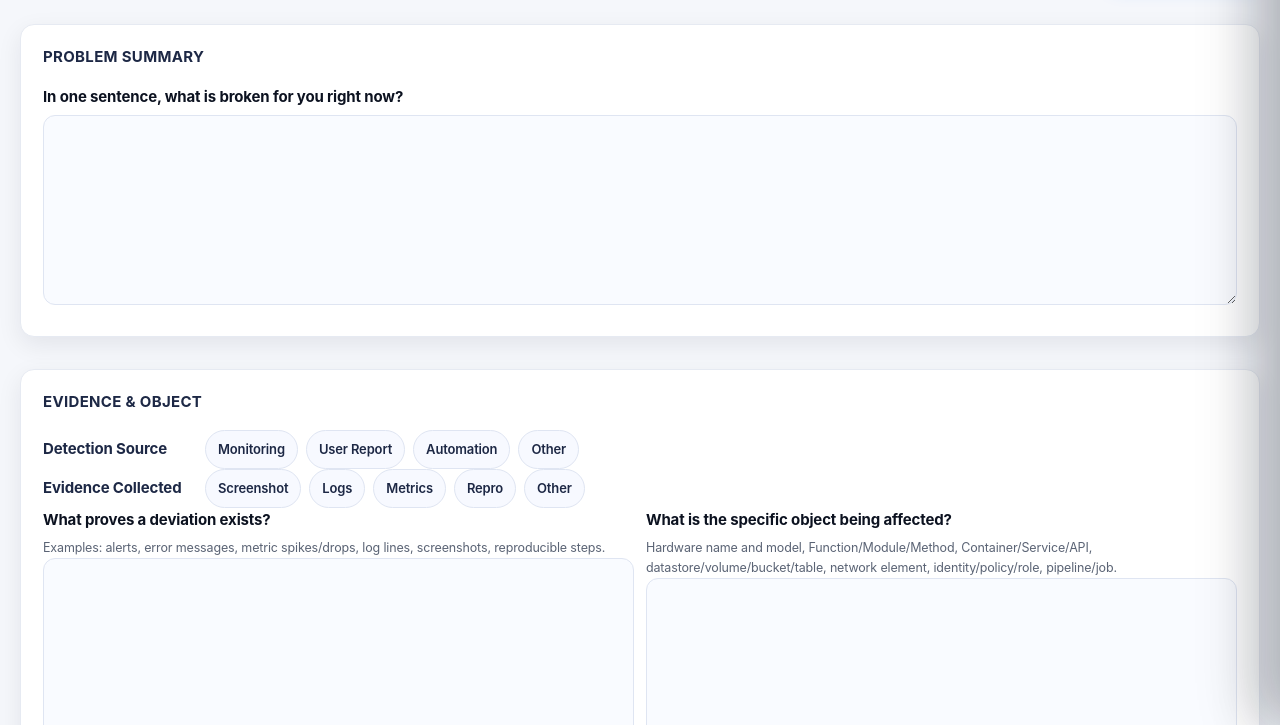
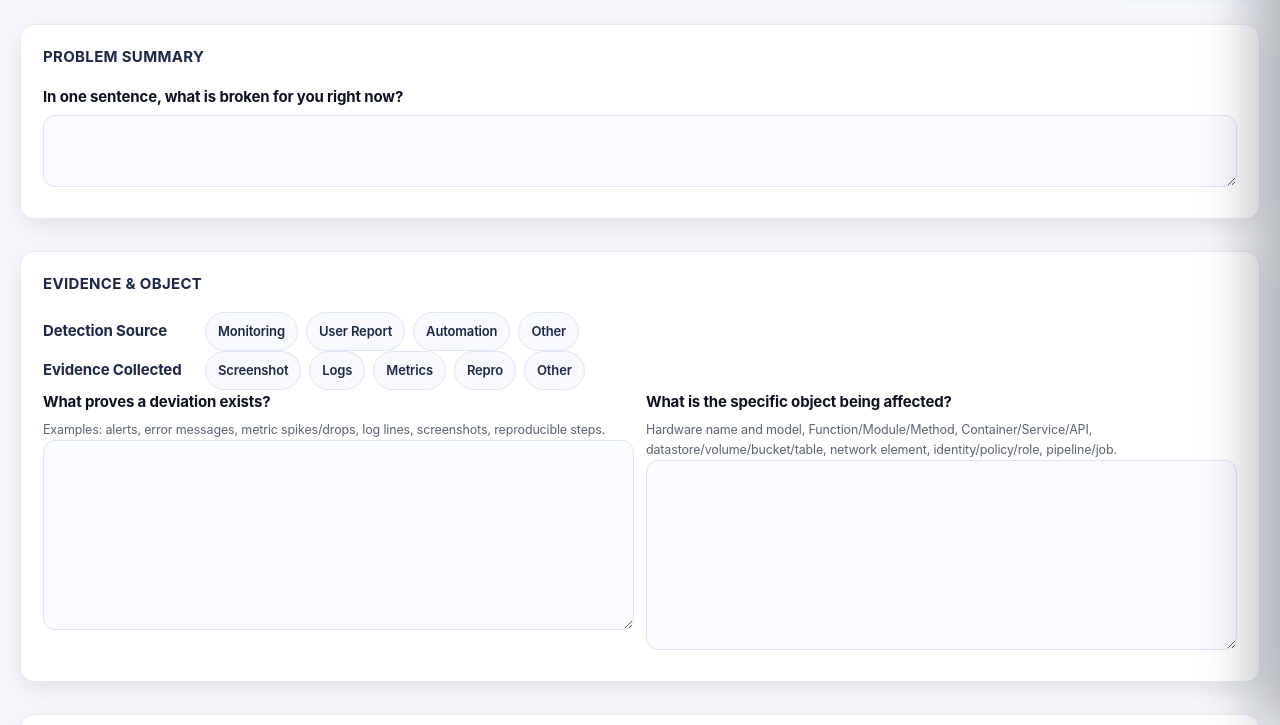
Before and after one commit to MajorIncident/Intake, a plain HTML site: page index.html in a window 1280 px wide. Shown: the part 75-800 px from the top of the page. Drawn offline with Linux system fonts and the light colour scheme.

Commit message:
Reduce problem summary textarea height

```diff
--- a/index.html
+++ b/index.html
@@ -69,7 +69,7 @@ Anchors present:
         <div class="grid">
           <div class="field">
             <label for="oneLine">In one sentence, what is broken for you right now?</label>
-            <textarea id="oneLine" placeholder=""></textarea>
+            <textarea id="oneLine" placeholder="" rows="2"></textarea>
           </div>
         </div>
       </div>
--- a/styles.css
+++ b/styles.css
@@ -208,7 +208,11 @@ fieldset.field legend{font-weight:700; margin-bottom:6px; font-size:14px; color:
   transition:border-color var(--speed), box-shadow var(--speed), background var(--speed);
 }
 .field textarea{min-height:140px; resize:vertical;}
-#oneLine,
+#oneLine{
+  min-height:52px;
+  max-height:72px;
+  height:auto;
+}
 #proof,
 #objectPrefill,
 #healthy,
```
